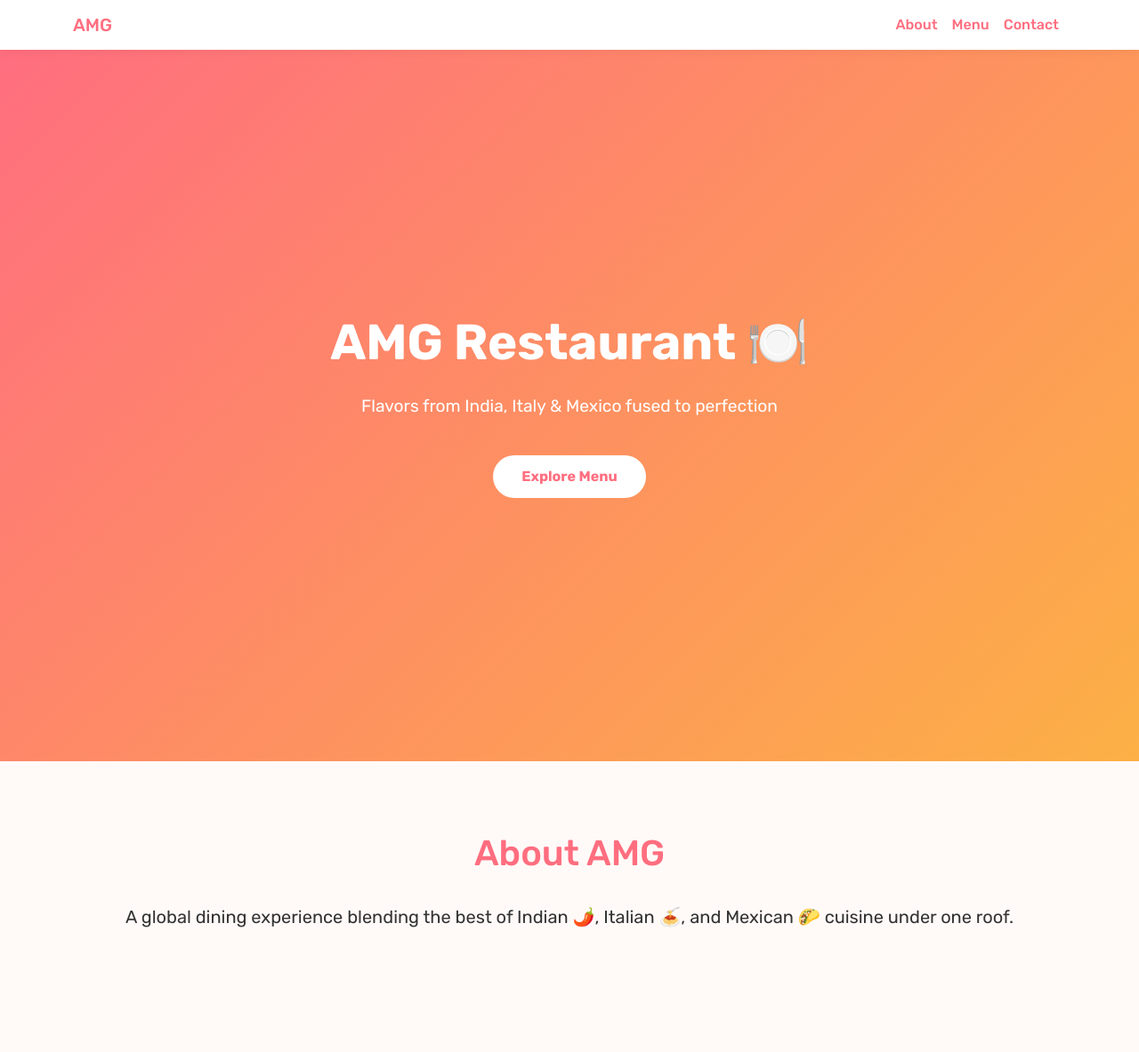
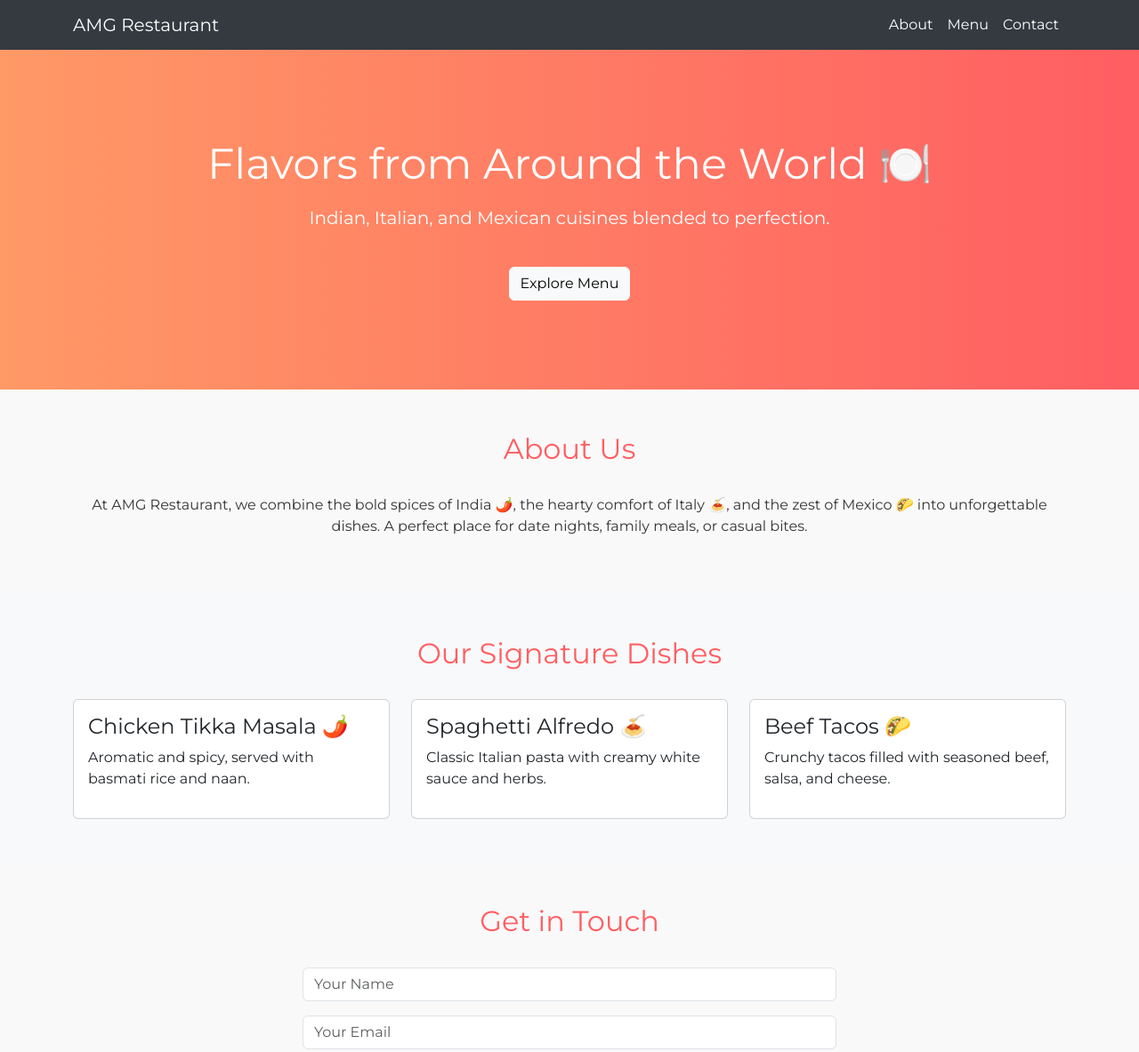
Before and after one commit to gokulvengadesh/amg-restaurant, a plain HTML site: page index.html in a window 1280 px wide. Shown: the top 1183 px of the page at 89% size. Drawn offline with nearby package versions, Linux system fonts and the light colour scheme.

Commit message:
Update index.html

```diff
--- a/index.html
+++ b/index.html
@@ -1,107 +1,75 @@
 <!DOCTYPE html>
 <html lang="en">
 <head>
-  <meta charset="UTF-8" />
-  <meta name="viewport" content="width=device-width, initial-scale=1.0"/>
-  <title>AMG Restaurant | Portfolio Showcase</title>
-  <link rel="stylesheet" href="https://cdn.jsdelivr.net/npm/bootstrap@5.3.0/dist/css/bootstrap.min.css">
-  <link rel="preconnect" href="https://fonts.googleapis.com">
-  <link rel="preconnect" href="https://fonts.gstatic.com" crossorigin>
-  <link href="https://fonts.googleapis.com/css2?family=Rubik:wght@400;500;700&display=swap" rel="stylesheet">
+  <meta charset="UTF-8">
+  <meta name="viewport" content="width=device-width, initial-scale=1.0">
+  <title>AMG Restaurant | Portfolio</title>
+  <link href="https://cdn.jsdelivr.net/npm/bootstrap@5.3.0/dist/css/bootstrap.min.css" rel="stylesheet">
+  <link href="https://fonts.googleapis.com/css2?family=Montserrat:wght@400;700&display=swap" rel="stylesheet">
   <style>
-    :root {
-      --primary: #ff6e7f;
-      --secondary: #b83b5e;
-      --bg-light: #fffaf8;
-    }
     body {
-      font-family: 'Rubik', sans-serif;
-      background: var(--bg-light);
+      font-family: 'Montserrat', sans-serif;
+      background: #f9f9f9;
       color: #333;
       scroll-behavior: smooth;
     }
     .navbar {
-      background-color: #fff;
-      box-shadow: 0 2px 10px rgba(0,0,0,0.05);
+      background: #343a40;
     }
     .navbar-brand, .nav-link {
-      color: var(--primary) !important;
-      font-weight: 500;
+      color: #fff !important;
     }
-    .navbar-nav .nav-link:hover {
-      color: var(--secondary) !important;
+    .hero {
+      background: linear-gradient(to right, #ff9966, #ff5e62);
+      color: white;
+      padding: 100px 20px;
+      text-align: center;
     }
-    header.hero {
-      background: linear-gradient(135deg, var(--primary), #fcb045);
-      height: 100vh;
-      color: #fff;
-      display: flex;
-      align-items: center;
-      justify-content: center;
-      flex-direction: column;
-      text-align: center;
-      padding: 2rem;
-      animation: fadeIn 2s ease forwards;
+    .hero h1 {
+      font-size: 3rem;
     }
-    header.hero h1 {
-      font-size: 3.5rem;
-      font-weight: 700;
-    }
-    header.hero p {
-      font-size: 1.2rem;
+    .hero p {
+      font-size: 1.25rem;
       margin-top: 1rem;
     }
-    .btn-primary {
-      background-color: #fff;
-      color: var(--primary);
-      border: none;
-      font-weight: 600;
-      padding: 0.75rem 2rem;
-      border-radius: 50px;
-      margin-top: 1.5rem;
-      transition: all 0.3s ease;
+    .section-title {
+      text-align: center;
+      margin-bottom: 2rem;
+      color: #ff5e62;
     }
-    .btn-primary:hover {
-      background-color: var(--secondary);
-      color: #fff;
+    .card {
+      transition: transform 0.4s ease, box-shadow 0.4s ease;
     }
-    .section {
-      padding: 5rem 2rem;
+    .card:hover {
+      transform: translateY(-10px);
+      box-shadow: 0 10px 20px rgba(0,0,0,0.1);
+    }
+    .contact-form textarea {
+      resize: none;
+    }
+    .footer {
+      background: #343a40;
+      color: #ddd;
+      text-align: center;
+      padding: 20px 0;
+      margin-top: 40px;
+    }
+    .animate {
       opacity: 0;
-      transform: translateY(50px);
-      transition: all 0.8s ease-out;
+      transform: translateY(30px);
+      transition: all 0.6s ease-in-out;
     }
-    .section.visible {
+    .animate.show {
       opacity: 1;
       transform: translateY(0);
-    }
-    .section-title {
-      font-size: 2.5rem;
-      color: var(--primary);
-      margin-bottom: 2rem;
-      text-align: center;
-    }
-    .card:hover {
-      transform: scale(1.03);
-      box-shadow: 0 10px 25px rgba(0,0,0,0.1);
-    }
-    .footer {
-      background-color: #f8f8f8;
-      text-align: center;
-      padding: 2rem;
-      color: #555;
-      margin-top: 2rem;
-    }
-    @keyframes fadeIn {
-      from { opacity: 0; transform: translateY(40px); }
-      to { opacity: 1; transform: translateY(0); }
     }
   </style>
 </head>
 <body>
-  <nav class="navbar navbar-expand-lg navbar-light sticky-top">
+
+<nav class="navbar navbar-expand-lg navbar-dark">
   <div class="container">
-      <a class="navbar-brand" href="#">AMG</a>
+    <a class="navbar-brand" href="#">AMG Restaurant</a>
     <button class="navbar-toggler" type="button" data-bs-toggle="collapse" data-bs-target="#navbarNav">
       <span class="navbar-toggler-icon"></span>
     </button>
@@ -115,86 +83,81 @@
   </div>
 </nav>
 
-  <header class="hero" id="hero">
-    <h1>AMG Restaurant 🍽️</h1>
-    <p>Flavors from India, Italy & Mexico fused to perfection</p>
-    <a href="#menu" class="btn btn-primary">Explore Menu</a>
-  </header>
-
-  <section id="about" class="section">
+<section class="hero">
   <div class="container">
-      <h2 class="section-title">About AMG</h2>
-      <p class="lead text-center">A global dining experience blending the best of Indian 🌶️, Italian 🍝, and Mexican 🌮 cuisine under one roof.</p>
+    <h1>Flavors from Around the World 🍽️</h1>
+    <p>Indian, Italian, and Mexican cuisines blended to perfection.</p>
+    <a href="#menu" class="btn btn-light mt-4">Explore Menu</a>
   </div>
 </section>
 
-  <section id="menu" class="section">
-    <div class="container">
-      <h2 class="section-title">Our Menu</h2>
+<section id="about" class="py-5">
+  <div class="container animate">
+    <h2 class="section-title">About Us</h2>
+    <p class="text-center">At AMG Restaurant, we combine the bold spices of India 🌶️, the hearty comfort of Italy 🍝, and the zest of Mexico 🌮 into unforgettable dishes. A perfect place for date nights, family meals, or casual bites.</p>
+  </div>
+</section>
+
+<section id="menu" class="py-5 bg-light">
+  <div class="container animate">
+    <h2 class="section-title">Our Signature Dishes</h2>
     <div class="row g-4">
       <div class="col-md-4">
-          <div class="card h-100 p-4">
-            <h4 class="text-primary">Chicken Tikka Masala 🌶️</h4>
-            <p>Rich, spiced curry with creamy tomato base.</p>
+        <div class="card p-3 h-100">
+          <h4>Chicken Tikka Masala 🌶️</h4>
+          <p>Aromatic and spicy, served with basmati rice and naan.</p>
         </div>
       </div>
       <div class="col-md-4">
-          <div class="card h-100 p-4">
-            <h4 class="text-primary">Spaghetti Alfredo 🍝</h4>
-            <p>Italian classic with velvety white sauce and herbs.</p>
+        <div class="card p-3 h-100">
+          <h4>Spaghetti Alfredo 🍝</h4>
+          <p>Classic Italian pasta with creamy white sauce and herbs.</p>
         </div>
       </div>
       <div class="col-md-4">
-          <div class="card h-100 p-4">
-            <h4 class="text-primary">Beef Tacos 🌮️</h4>
-            <p>Crunchy tacos with perfectly seasoned beef.</p>
+        <div class="card p-3 h-100">
+          <h4>Beef Tacos 🌮</h4>
+          <p>Crunchy tacos filled with seasoned beef, salsa, and cheese.</p>
         </div>
       </div>
     </div>
   </div>
 </section>
 
-  <section id="contact" class="section">
-    <div class="container">
-      <h2 class="section-title">Contact Us</h2>
-      <form class="row g-3 mx-auto" style="max-width: 600px;">
-        <div class="col-md-6">
+<section id="contact" class="py-5">
+  <div class="container animate">
+    <h2 class="section-title">Get in Touch</h2>
+    <form class="contact-form mx-auto" style="max-width: 600px;">
+      <div class="mb-3">
         <input type="text" class="form-control" placeholder="Your Name" required>
       </div>
-        <div class="col-md-6">
+      <div class="mb-3">
         <input type="email" class="form-control" placeholder="Your Email" required>
       </div>
-        <div class="col-12">
-          <textarea class="form-control" placeholder="Your Message" rows="4" required></textarea>
+      <div class="mb-3">
+        <textarea class="form-control" rows="5" placeholder="Your Message" required></textarea>
       </div>
-        <div class="col-12 text-center">
-          <button type="submit" class="btn btn-primary">Send Message</button>
-        </div>
+      <button type="submit" class="btn btn-danger w-100">Send Message</button>
     </form>
   </div>
 </section>
 
 <footer class="footer">
-    <p>&copy; 2025 AMG Restaurant — A Creative Culinary Portfolio</p>
+  <p>&copy; 2025 AMG Restaurant. All Rights Reserved.</p>
 </footer>
 
 <script src="https://cdn.jsdelivr.net/npm/bootstrap@5.3.0/dist/js/bootstrap.bundle.min.js"></script>
 <script>
-    const revealSections = document.querySelectorAll('.section');
-    const observer = new IntersectionObserver(entries => {
+  const observer = new IntersectionObserver((entries) => {
     entries.forEach(entry => {
       if (entry.isIntersecting) {
-          entry.target.classList.add('visible');
-          observer.unobserve(entry.target);
+        entry.target.classList.add('show');
       }
     });
-    }, {
-      threshold: 0.2
-    });
+  }, { threshold: 0.1 });
 
-    revealSections.forEach(section => {
-      observer.observe(section);
-    });
+  document.querySelectorAll('.animate').forEach(el => observer.observe(el));
 </script>
+
 </body>
 </html>
```
Lines whose indentation alone changed are shown as unchanged.
